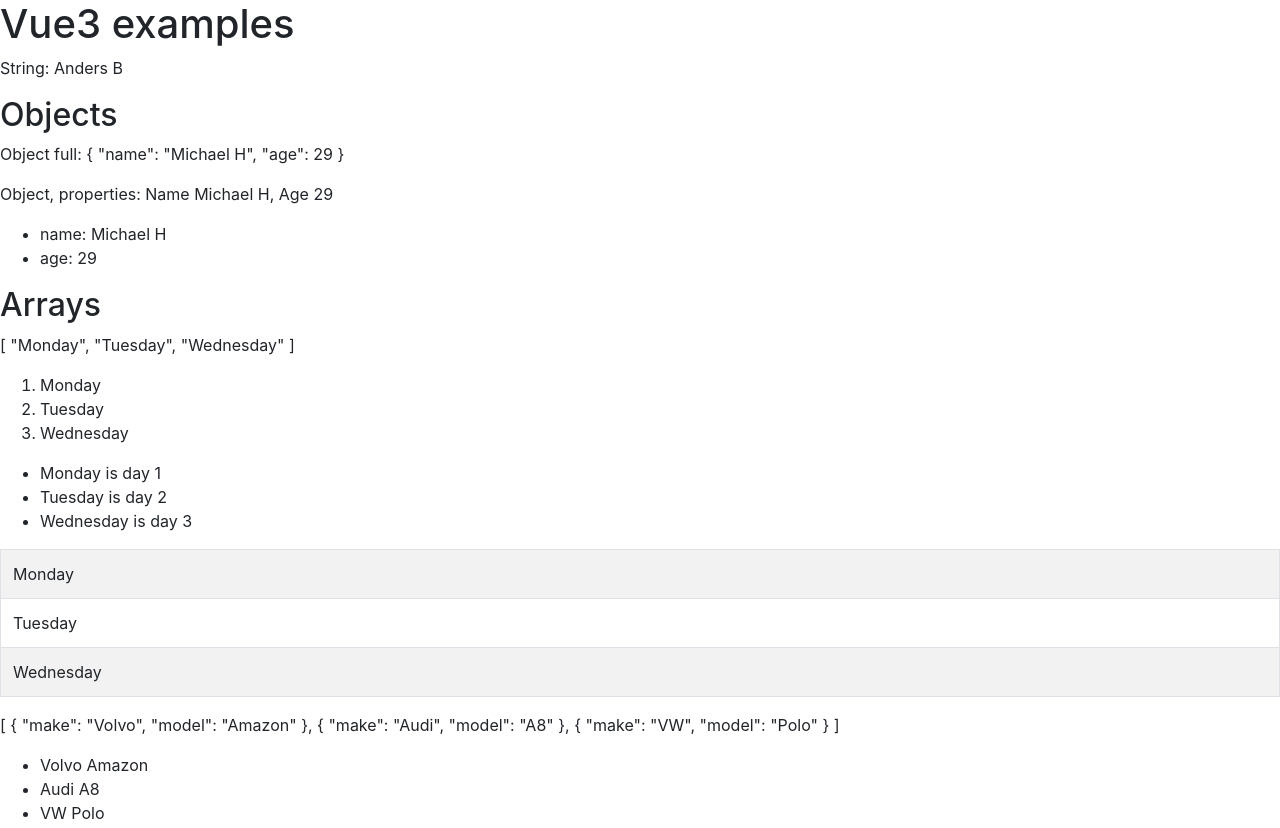
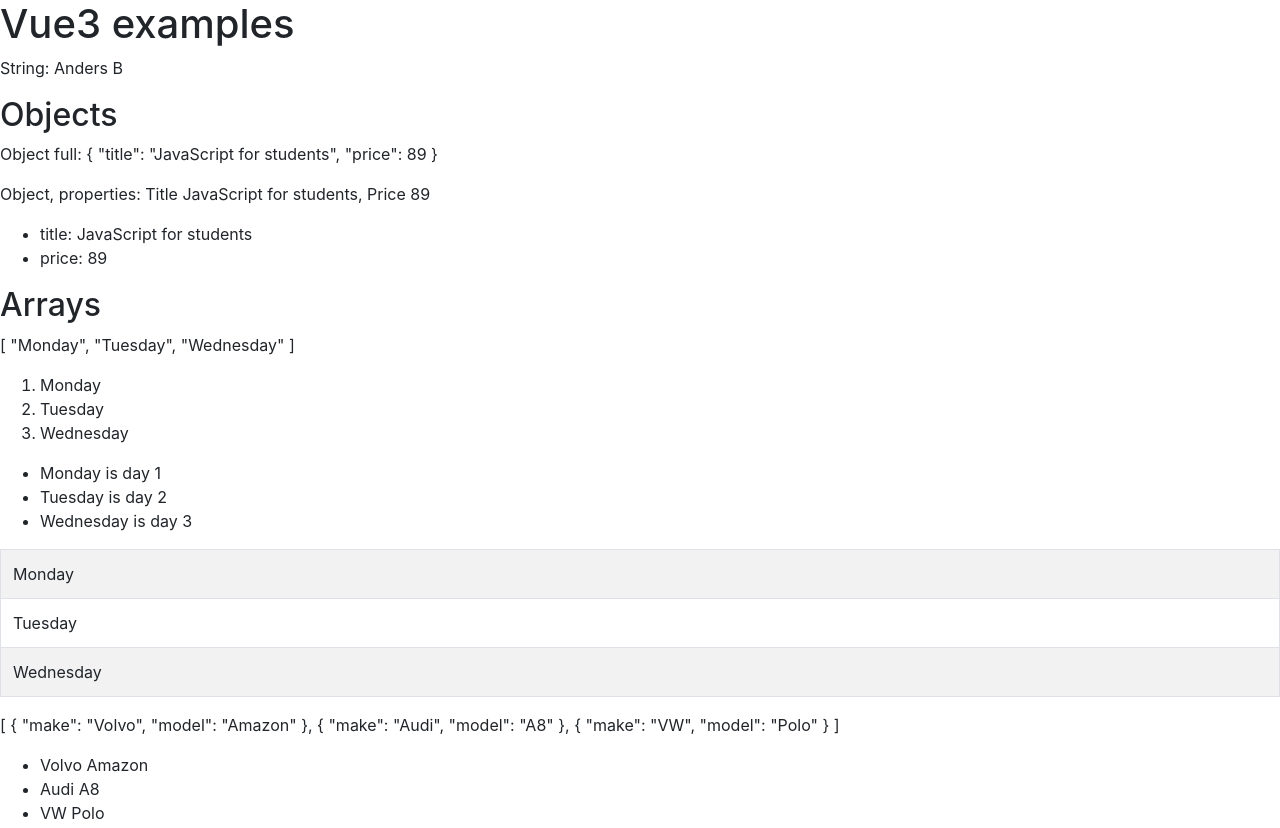
Before and after one commit to andersbor/jsVue3Examples, a plain HTML site: page index.htm in a window 1280 px wide. Shown: the top 828 px of the page. Drawn offline with nearby package versions, Linux system fonts and the light colour scheme.

Commit message:
book example

```diff
--- a/index.htm
+++ b/index.htm
@@ -15,10 +15,10 @@
     <div id="app">
         <p>String: {{name}}</p>
         <h2>Objects</h2>
-        <p>Object full: {{teacher}}</p>
-        <p>Object, properties: Name {{teacher.name}}, Age {{teacher.age}}</p>
+        <p>Object full: {{book}}</p>
+        <p>Object, properties: Title {{book.title}}, Price {{book.price}}</p>
         <ul>
-            <li v-for="(value, name) in teacher">
+            <li v-for="(value, name) in book">
                 {{ name }}: {{ value }}
             </li>
         </ul>
@@ -63,7 +63,8 @@
         <p>
             <input type="text" v-model.lazy="inputMessage" placeholder="Something to reverse">
             <button v-on:click="reverse()">Reverse</button>
-            {{outputMessage}} {{ reverseProperFunction(inputMessage) }}
+            {{outputMessage}}
+            <div>Proper function {{ reverseProperFunction(inputMessage) }}</div>
         </p>
 
         <p>
--- a/index.js
+++ b/index.js
@@ -2,7 +2,7 @@ Vue.createApp({
     data() {
         return {
             name: "Anders B",
-            teacher: { name: "Michael H", age: 29 },
+            book: { title: "JavaScript for students", price: 89 },
             weekdays: ["Monday", "Tuesday", "Wednesday"],
             cars: [
                 { make: "Volvo", model: "Amazon" },
```
